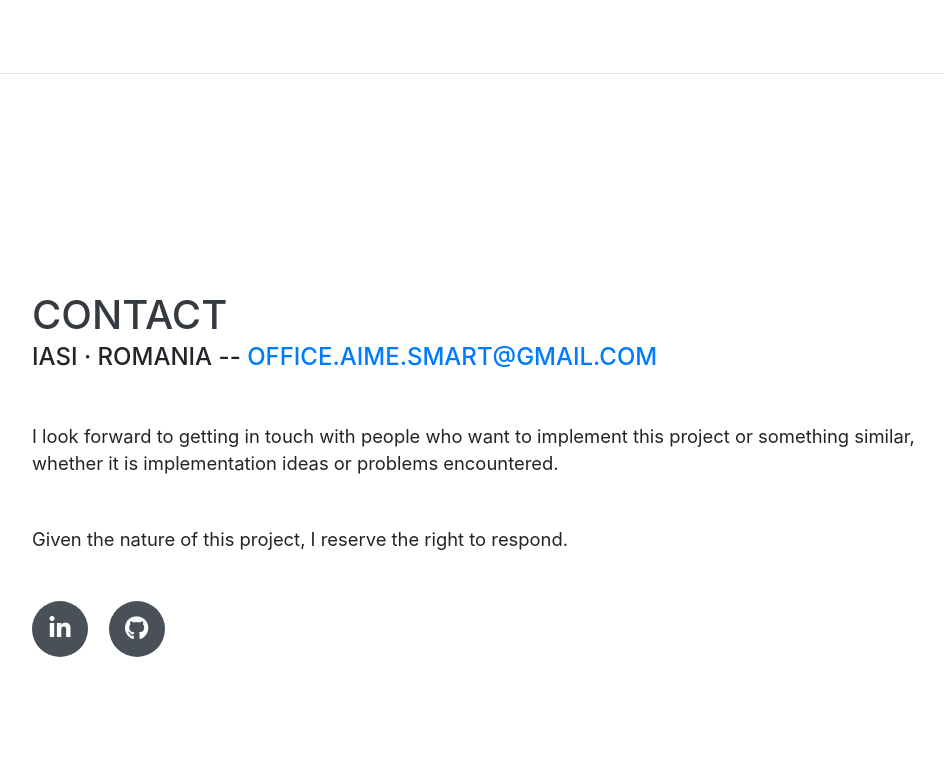
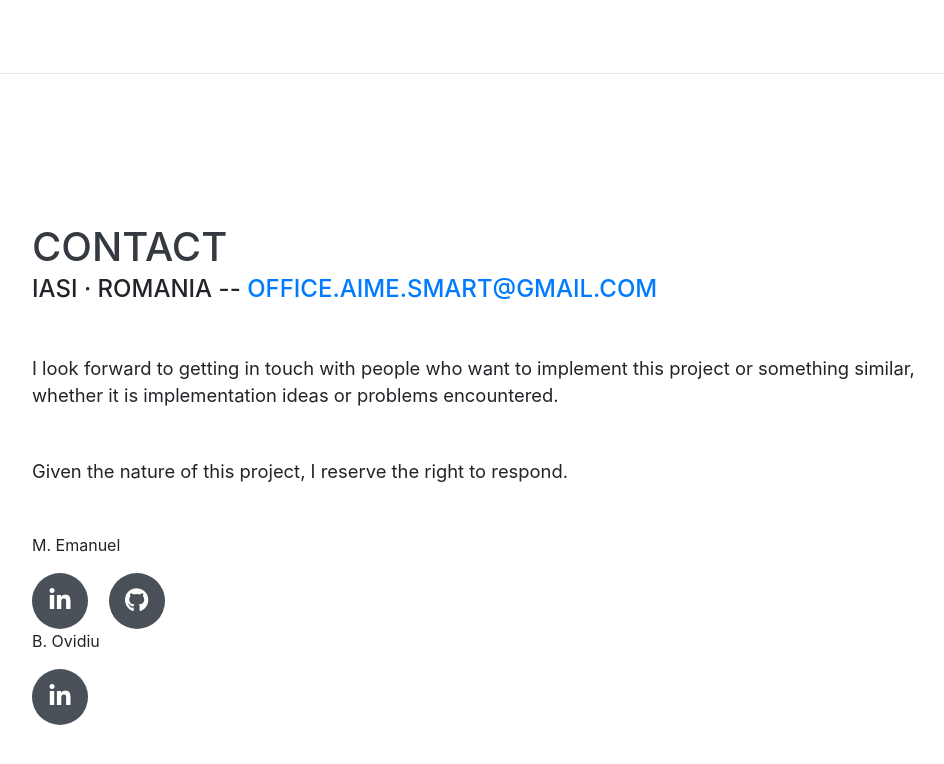
Before and after one commit to MEPF/AIME-SmartHome, a website with bundled scripts: page index.html in a window 1280 px wide. Shown: the part 5249-6013 px from the top of the page, without its empty margins (288-1232 px from the left). Built offline with nearby package versions, Linux system fonts and the light colour scheme; a web font is replaced by a local one.

Commit message:
Update index.html

```diff
--- a/index.html
+++ b/index.html
@@ -296,11 +296,18 @@
         <p class="lead mb-5">I look forward to getting in touch with people who want to implement this project or something similar, whether it is implementation ideas or problems encountered.</p>
         <p class="lead mb-5">Given the nature of this project, I reserve the right to respond.</p>
         <div class="social-icons">
-          <a href="https://www.linkedin.com/in/magdici-emanuel-225581112">
+			<p>M. Emanuel</p>
+          <a href="https://www.linkedin.com/in/magdici-emanuel-225581112/">
             <i class="fab fa-linkedin-in"></i>
           </a>
-          <a href="https://github.com/MEPF">
+          <a href="https://github.com/MEPF/">
             <i class="fab fa-github"></i>
+          </a>
+        </div>
+		<div class="social-icons">
+			<p>B. Ovidiu</p>
+		  <a href="https://www.linkedin.com/in/ovidiu-branut-84913771/">
+            <i class="fab fa-linkedin-in"></i>
           </a>
         </div>
       </div>
```
